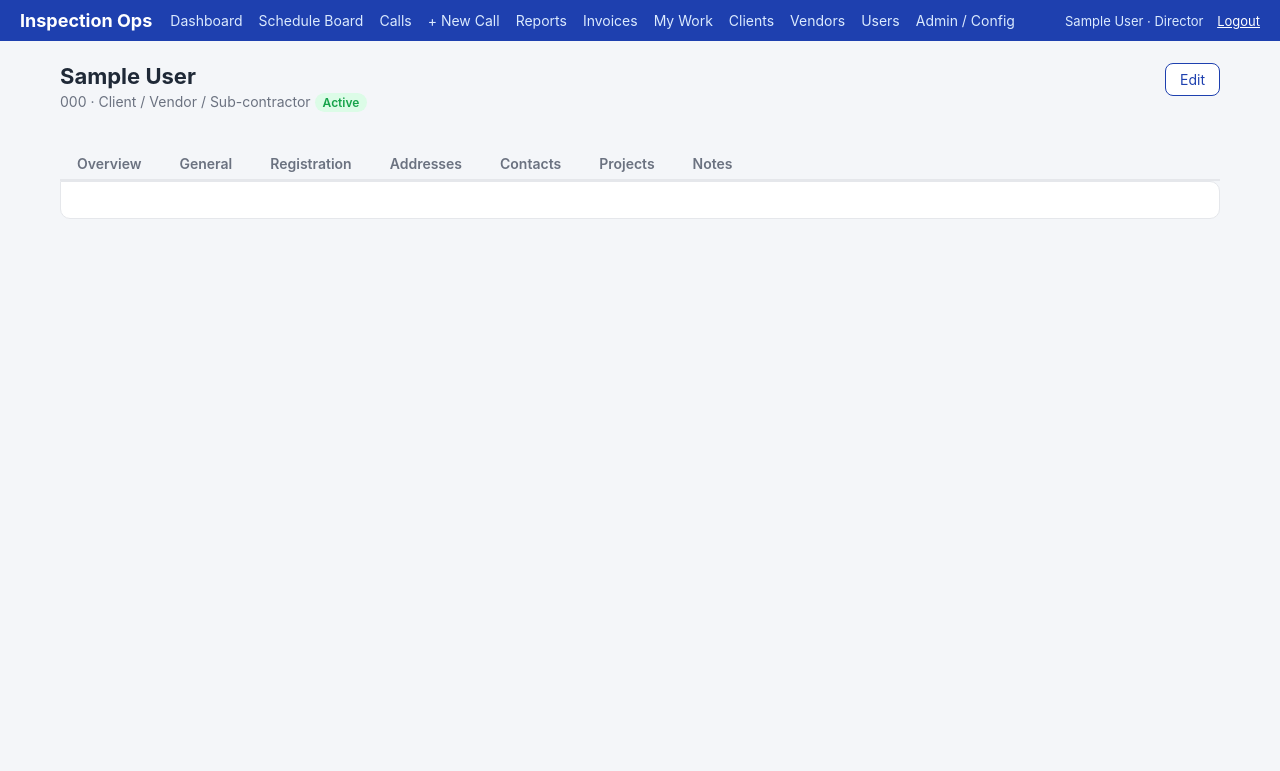
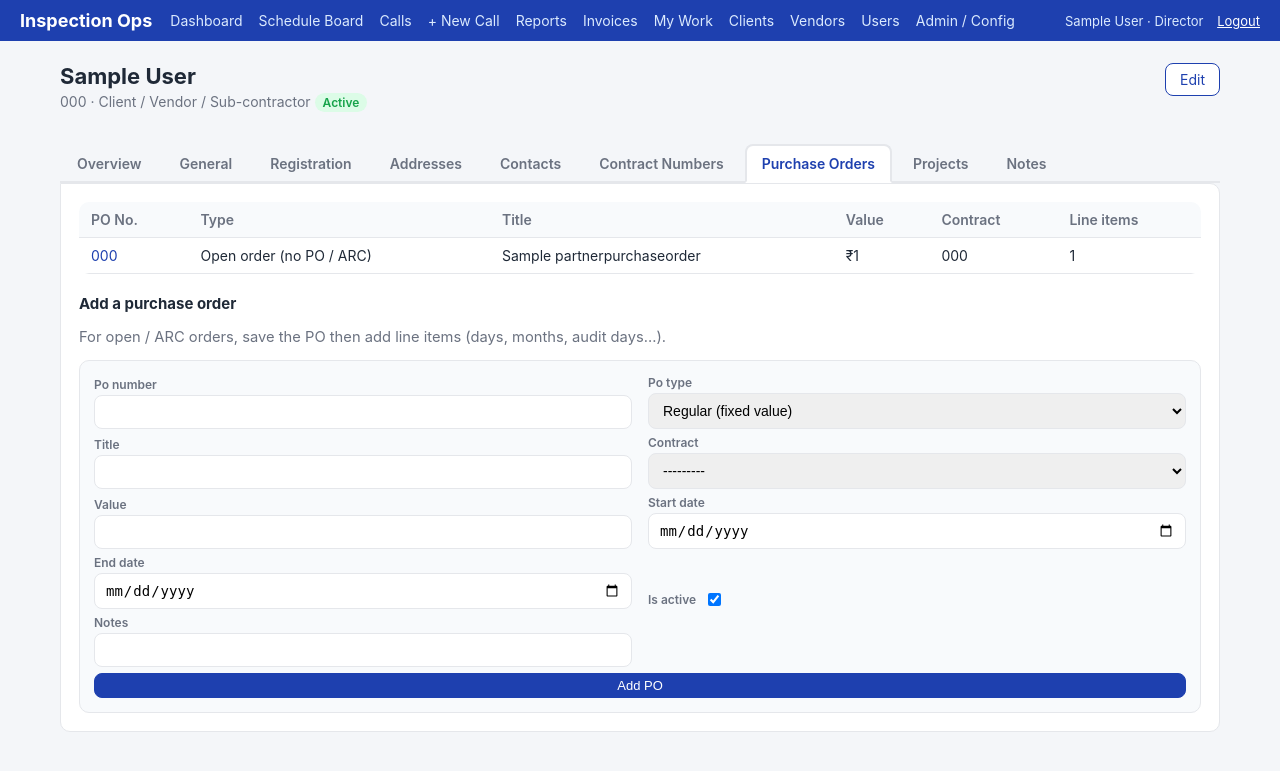
Before and after one commit to mehulblogger-pixel/Experiment_Operataion_Exaact-requirement, a Django app: page /partners/1/?tab=purchase_orders in a window 1280 px wide. Shown: the top 771 px of the page. Run offline with Django 5.2, Linux system fonts and the light colour scheme; a user stored in the database is signed in; tables that the repository leaves empty hold one stand-in row (values such as "Sample post").

Commit message:
Add Contract Numbers & Purchase Orders tabs (Pass 2 batch E)
- Partner detail gains Contract Numbers and Purchase Orders tabs with inline
  add-forms. PO detail page manages line items for open/ARC orders (days,
  months, audit days) with live balance and amount (requirement 17).
- Forms for contract, PO (contract scoped to the partner) and PO line item;
  views + urls; admin registration for contracts and POs (line-item inline).
- dependent-select.js + searchable-select skip wiring already lets calls link
  a partner's contract/PO.

Co-Authored-By: Claude Opus 4.8 <noreply@anthropic.com>
Claude-Session: https://claude.ai/code/session_01Hy8jbj6dg1vJADme2o9rPd

```diff
--- a/partners/forms.py
+++ b/partners/forms.py
@@ -5,8 +5,11 @@ from .models import (
     BusinessPartner,
     PartnerAddress,
     PartnerContact,
+    PartnerContract,
     PartnerNote,
+    PartnerPurchaseOrder,
     PartnerRegistration,
+    PurchaseOrderLineItem,
 )
 from .utils import is_valid_gstin
 
@@ -95,3 +98,37 @@ class PartnerNoteForm(_Styled):
         model = PartnerNote
         fields = ["note"]
         widgets = {"note": forms.Textarea(attrs={"rows": 3})}
+
+
+class PartnerContractForm(_Styled):
+    class Meta:
+        model = PartnerContract
+        fields = ["contract_number", "title", "value", "start_date", "end_date",
+                  "is_active", "notes"]
+        widgets = {
+            "start_date": forms.DateInput(attrs={"type": "date"}),
+            "end_date": forms.DateInput(attrs={"type": "date"}),
+        }
+
+
+class PartnerPurchaseOrderForm(_Styled):
+    class Meta:
+        model = PartnerPurchaseOrder
+        fields = ["po_number", "po_type", "title", "contract", "value",
+                  "start_date", "end_date", "is_active", "notes"]
+        widgets = {
+            "start_date": forms.DateInput(attrs={"type": "date"}),
+            "end_date": forms.DateInput(attrs={"type": "date"}),
+        }
+
+    def __init__(self, *args, partner=None, **kwargs):
+        super().__init__(*args, **kwargs)
+        if partner is not None:
+            self.fields["contract"].queryset = partner.contracts.all()
+            self.fields["contract"].required = False
+
+
+class POLineItemForm(_Styled):
+    class Meta:
+        model = PurchaseOrderLineItem
+        fields = ["description", "item_type", "quantity", "rate", "consumed"]
--- a/partners/urls.py
+++ b/partners/urls.py
@@ -14,4 +14,7 @@ urlpatterns = [
     path("<int:pk>/contact/add/", views.add_contact, name="add_contact"),
     path("<int:pk>/registration/add/", views.add_registration, name="add_registration"),
     path("<int:pk>/note/add/", views.add_note, name="add_note"),
+    path("<int:pk>/contract/add/", views.add_contract, name="add_contract"),
+    path("<int:pk>/po/add/", views.add_purchase_order, name="add_po"),
+    path("po/<int:pk>/", views.po_detail, name="po_detail"),
 ]
--- a/partners/views.py
+++ b/partners/views.py
@@ -9,10 +9,13 @@ from .forms import (
     BusinessPartnerForm,
     PartnerAddressForm,
     PartnerContactForm,
+    PartnerContractForm,
     PartnerNoteForm,
+    PartnerPurchaseOrderForm,
     PartnerRegistrationForm,
+    POLineItemForm,
 )
-from .models import BusinessPartner, PartnerStatus
+from .models import BusinessPartner, PartnerPurchaseOrder, PartnerStatus
 
 
 def _partner_list(request, role, title, subtitle):
@@ -57,6 +60,10 @@ def partner_detail(request, pk):
         "registrations": p.registrations.all(),
         "notes": p.notes.select_related("author"),
         "subsidiaries": p.subsidiaries.all(),
+        "contracts": p.contracts.all(),
+        "purchase_orders": p.purchase_orders.select_related("contract").prefetch_related("line_items"),
+        "contract_form": PartnerContractForm(),
+        "po_form": PartnerPurchaseOrderForm(partner=p),
         # client_calls / vendor_calls related managers appear once the operations
         # module is re-pointed to BusinessPartner (Pass 2). Guard until then.
         "calls": (p.client_calls.select_related("executing_office")[:50]
@@ -139,3 +146,44 @@ def add_registration(request, pk):
 @login_required
 def add_note(request, pk):
     return _add_child(request, pk, PartnerNoteForm, "notes", "Note added.")
+
+
+@login_required
+def add_contract(request, pk):
+    return _add_child(request, pk, PartnerContractForm, "contracts", "Contract added.")
+
+
+@login_required
+def add_purchase_order(request, pk):
+    partner = get_object_or_404(BusinessPartner, pk=pk)
+    form = PartnerPurchaseOrderForm(request.POST or None, partner=partner)
+    if request.method == "POST" and form.is_valid():
+        po = form.save(commit=False)
+        po.partner = partner
+        po.save()
+        messages.success(request, "Purchase order added.")
+        return redirect(f"{reverse('partners:po_detail', args=[po.pk])}")
+    for errs in form.errors.values():
+        for e in errs:
+            messages.error(request, e)
+    return redirect(_detail_url(partner, "purchase_orders"))
+
+
+@login_required
+def po_detail(request, pk):
+    po = get_object_or_404(
+        PartnerPurchaseOrder.objects.select_related("partner", "contract"), pk=pk
+    )
+    if request.method == "POST":
+        form = POLineItemForm(request.POST)
+        if form.is_valid():
+            item = form.save(commit=False)
+            item.purchase_order = po
+            item.save()
+            messages.success(request, "Line item added.")
+            return redirect("partners:po_detail", pk=po.pk)
+    else:
+        form = POLineItemForm()
+    return render(request, "partners/po_detail.html", {
+        "po": po, "line_items": po.line_items.all(), "form": form,
+    })
--- a/templates/partners/partner_detail.html
+++ b/templates/partners/partner_detail.html
@@ -18,6 +18,8 @@
   <a href="?tab=registration" class="{% if tab == 'registration' %}active{% endif %}">Registration</a>
   <a href="?tab=addresses" class="{% if tab == 'addresses' %}active{% endif %}">Addresses</a>
   <a href="?tab=contacts" class="{% if tab == 'contacts' %}active{% endif %}">Contacts</a>
+  <a href="?tab=contracts" class="{% if tab == 'contracts' %}active{% endif %}">Contract Numbers</a>
+  <a href="?tab=purchase_orders" class="{% if tab == 'purchase_orders' %}active{% endif %}">Purchase Orders</a>
   <a href="?tab=projects" class="{% if tab == 'projects' %}active{% endif %}">Projects</a>
   <a href="?tab=notes" class="{% if tab == 'notes' %}active{% endif %}">Notes</a>
 </div>
@@ -127,7 +129,38 @@
     {% empty %}<tr><td colspan="4">No inspections yet.</td></tr>{% endfor %}
   </table>
   {% endif %}
-  <p class="muted" style="margin-top:12px;">Purchase Orders &amp; Contract Numbers tabs arrive in the next update.</p>
+{% elif tab == 'contracts' %}
+  <table class="grid">
+    <tr><th>Contract No.</th><th>Title</th><th>Value</th><th>Start</th><th>End</th><th>Active</th></tr>
+    {% for ct in contracts %}
+    <tr><td>{{ ct.contract_number }}</td><td>{{ ct.title|default:"—" }}</td>
+      <td>{% if ct.value %}₹{{ ct.value|floatformat:0 }}{% else %}—{% endif %}</td>
+      <td>{{ ct.start_date|default:"—" }}</td><td>{{ ct.end_date|default:"—" }}</td>
+      <td>{% if ct.is_active %}Yes{% else %}No{% endif %}</td></tr>
+    {% empty %}<tr><td colspan="6">No contracts yet.</td></tr>{% endfor %}
+  </table>
+  <h3 class="tab-sub">Add a contract</h3>
+  <form method="post" action="{% url 'partners:add_contract' p.pk %}" class="inline-add">
+    {% csrf_token %}{% include "partners/_form_fields.html" with form=contract_form %}
+    <button class="btn small" type="submit">Add Contract</button>
+  </form>
+
+{% elif tab == 'purchase_orders' %}
+  <table class="grid">
+    <tr><th>PO No.</th><th>Type</th><th>Title</th><th>Value</th><th>Contract</th><th>Line items</th></tr>
+    {% for po in purchase_orders %}
+    <tr><td><a href="{% url 'partners:po_detail' po.pk %}">{{ po.po_number|default:"(open)" }}</a></td>
+      <td>{{ po.get_po_type_display }}</td><td>{{ po.title|default:"—" }}</td>
+      <td>{% if po.value %}₹{{ po.value|floatformat:0 }}{% else %}—{% endif %}</td>
+      <td>{{ po.contract|default:"—" }}</td><td>{{ po.line_items.count }}</td></tr>
+    {% empty %}<tr><td colspan="6">No purchase orders yet.</td></tr>{% endfor %}
+  </table>
+  <h3 class="tab-sub">Add a purchase order</h3>
+  <p class="muted">For open / ARC orders, save the PO then add line items (days, months, audit days…).</p>
+  <form method="post" action="{% url 'partners:add_po' p.pk %}" class="inline-add">
+    {% csrf_token %}{% include "partners/_form_fields.html" with form=po_form %}
+    <button class="btn small" type="submit">Add PO</button>
+  </form>
 
 {% elif tab == 'notes' %}
   {% for n in notes %}
```
Also changed, not shown: partners/admin.py (+24 -0 lines), templates/partners/po_detail.html (added, +39 -0 lines).
